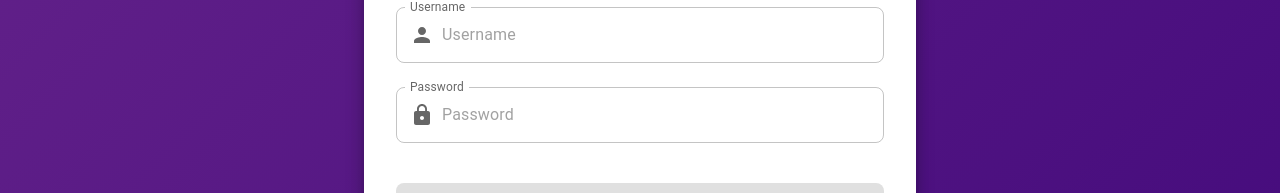
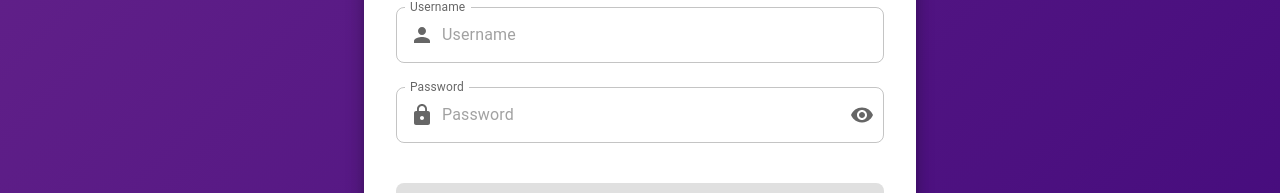
Before and after one commit to ABHI11801/ict-project, a React (Vite) app in the folder ict_project/: page /admin in a window 1280 px wide. Both pictures are taken after a click on the button "LOGOUT". Shown: the part 389-582 px from the top of the page. Built offline with nearby package versions, Linux system fonts and the light colour scheme; no server answers.

Commit message:
all changes updated

```diff
--- a/ict_project/src/components/AddTeam.jsx
+++ b/ict_project/src/components/AddTeam.jsx
@@ -22,6 +22,7 @@ const AddTeam = () => {
       const res = await axios.post("http://localhost:5000/addTeam", inputs)
       console.log(res.data)
       window.alert(`Team: ${inputs.TeamName} added successfully!`)
+      window.location.reload()
       setInputs({ TeamName: "" })
     } catch (err) {
       console.log(err)
--- a/ict_project/src/components/DataTable.jsx
+++ b/ict_project/src/components/DataTable.jsx
@@ -19,9 +19,11 @@ import { useNavigate } from "react-router-dom"
 import PassPopUp from "./PassPopUp"
 import { useState } from "react"
 
-const DataTable = ({ data, showButtons = false, showPass = false}) => {
+const DataTable = ({ data, showButtons = false, showPass = false }) => {
   const navigate = useNavigate()
   const [showPopup, setShowPopup] = useState(false);
+  const [selectedRow, setSelectedRow] = useState(null);
+
 
   if (!data || data.length === 0) {
     return (
@@ -178,9 +180,18 @@ const DataTable = ({ data, showButtons = false, showPass = false}) => {
                     </TableCell>
                   )}
                   {showPass && (
-                    <Button onClick={() =>{ setShowPopup(true)}}>PASS</Button>
+                    <Button onClick={() => { setSelectedRow(row); setShowPopup(true) }}>PASS</Button>
                   )}
-                  <PassPopUp open={showPopup} onClose={()=>{setShowPopup(false)}}  id={row._id} leadid={row.LeadId} team={row.CurrentTeam}/>
+                  {selectedRow && (
+                    <PassPopUp
+                      open={!!selectedRow}
+                      onClose={() => setSelectedRow(null)}
+                      id={selectedRow._id}
+                      leadid={selectedRow.LeadId}
+                      team={selectedRow.CurrentTeam}
+                    />
+                  )}
+
                 </TableRow>
               ))}
             </TableBody>
--- a/ict_project/src/pages/Login.jsx
+++ b/ict_project/src/pages/Login.jsx
@@ -1,6 +1,7 @@
+
 import { useState } from "react"
-import { Button, CardContent, TextField, Typography, Box, Container, Paper } from "@mui/material"
-import { Login as LoginIcon, Person, Lock } from "@mui/icons-material"
+import { Button, CardContent, TextField, Typography, Box, Container, Paper, IconButton } from "@mui/material"
+import { Person, Lock, Visibility, VisibilityOff } from "@mui/icons-material"
 import axios from "axios"
 import { useNavigate } from "react-router-dom"
 
@@ -9,6 +10,7 @@ const Login = () => {
   const [Username, setUserName] = useState("")
   const [Password, setPassWord] = useState("")
   const [loading, setLoading] = useState(false)
+  const [showPassword, setShowPassword] = useState(false)
 
   const userNameHandler = (e) => {
     setUserName(e.target.value)
@@ -16,6 +18,10 @@ const Login = () => {
 
   const passwordHandler = (e) => {
     setPassWord(e.target.value)
+  }
+
+  const togglePasswordVisibility = () => {
+    setShowPassword(!showPassword)
   }
 
   const checkUser = async () => {
@@ -26,10 +32,10 @@ const Login = () => {
       if (res.status === 200) {
         localStorage.setItem("role", res.data.Role)
         localStorage.setItem("team", res.data.Team)
-        navigate(`/${res.data.Role}`, { replace: true})
+        navigate(`/${res.data.Role}`, { replace: true })
       }
     } catch (err) {
-      console.log(err)
+      window.alert("Incorrect Credentials")
     } finally {
       setLoading(false)
     }
@@ -95,11 +101,16 @@ const Login = () => {
                   label="Password"
                   name="Password"
                   placeholder="Password"
-                  type="password"
+                  type={showPassword ? "text" : "password"}
                   onChange={passwordHandler}
                   value={Password}
                   InputProps={{
                     startAdornment: <Lock sx={{ color: "text.secondary", mr: 1 }} />,
+                    endAdornment: (
+                      <IconButton onClick={togglePasswordVisibility} edge="end" sx={{ color: "text.secondary" }}>
+                        {showPassword ? <VisibilityOff /> : <Visibility />}
+                      </IconButton>
+                    ),
                   }}
                   sx={{
                     "& .MuiOutlinedInput-root": {
```
